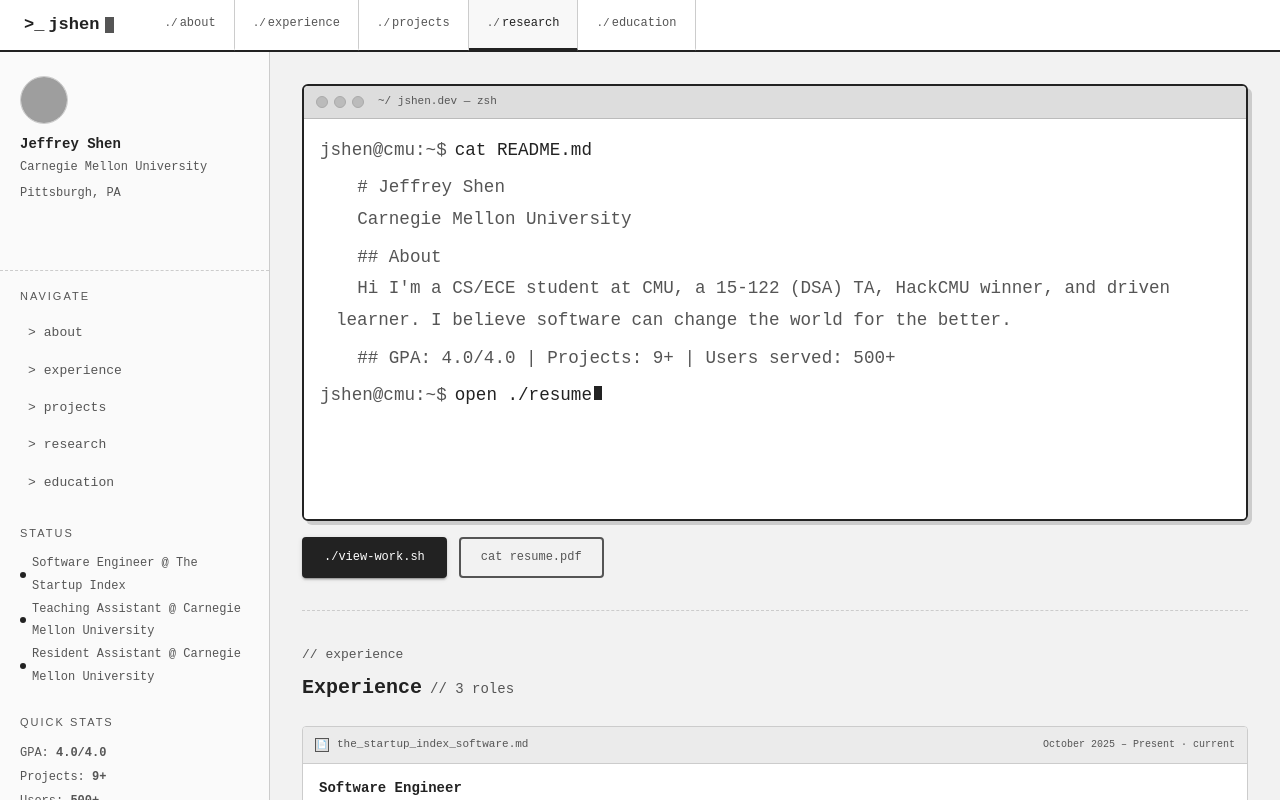
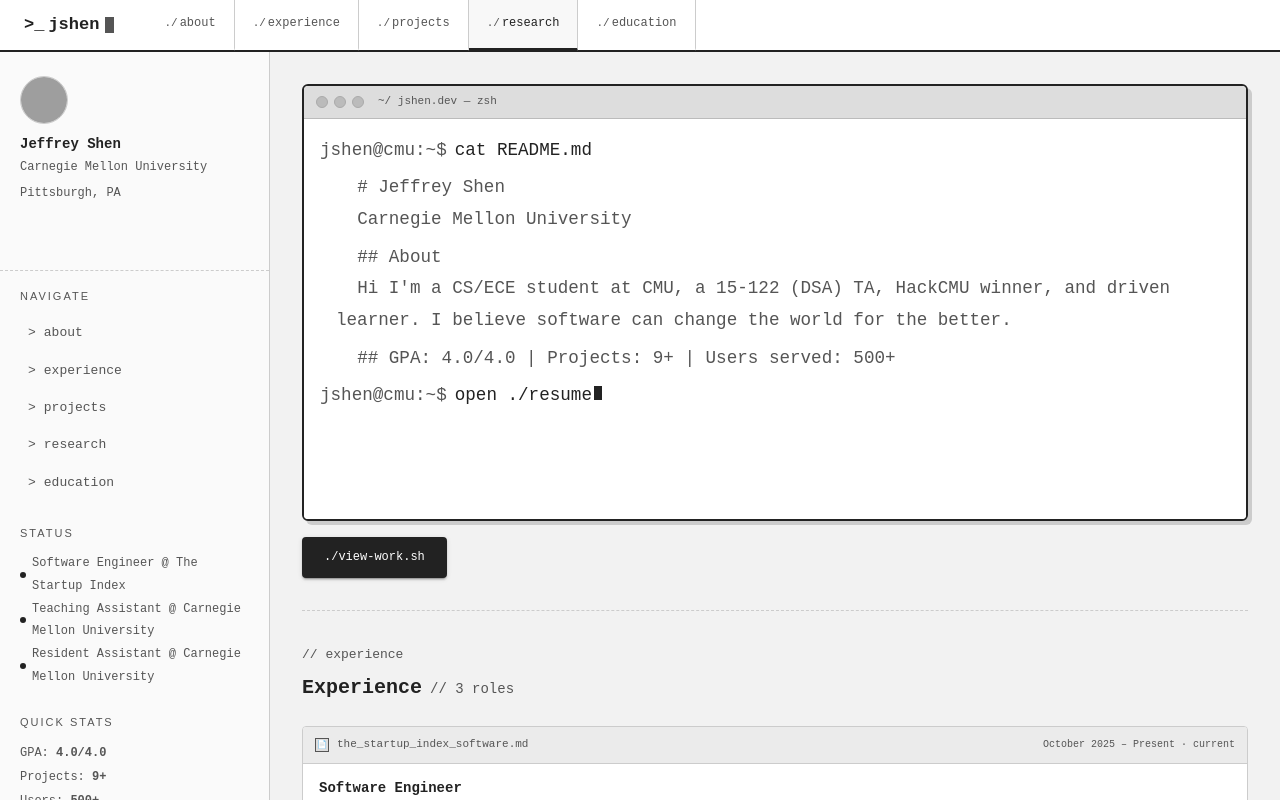
Before and after one commit to Skyism/personal-website-react, a React (Vite) app: page / in a window 1280 px wide. Shown: the top 800 px of the page. Built offline with nearby package versions, Linux system fonts and the light colour scheme; grey boxes are pictures that could not be loaded; some icons are missing.

Commit message:
tweak 2 :D

```diff
--- a/src/components/sections/TerminalHero.jsx
+++ b/src/components/sections/TerminalHero.jsx
@@ -291,30 +291,6 @@ export default function TerminalHero() {
             ./view-work.sh
           </Button>
         </ScrollLink>
-        <Button
-          variant="outlined"
-          href={personalInfo.socialLinks.resume}
-          target="_blank"
-          rel="noopener noreferrer"
-          sx={{
-            padding: '8px 20px',
-            border: '2px solid',
-            borderColor: 'text.secondary',
-            backgroundColor: 'transparent',
-            color: 'text.secondary',
-            borderRadius: '4px',
-            fontSize: '12px',
-            fontFamily: 'monospace',
-            textTransform: 'none',
-            '&:hover': {
-              borderColor: 'text.primary',
-              color: 'text.primary',
-              backgroundColor: 'transparent',
-            },
-          }}
-        >
-          cat resume.pdf
-        </Button>
       </Box>
     </Box>
   );
--- a/src/components/ui/SocialLinks.jsx
+++ b/src/components/ui/SocialLinks.jsx
@@ -2,7 +2,6 @@ import { IconButton, Tooltip, Box } from '@mui/material';
 import GitHubIcon from '@mui/icons-material/GitHub';
 import LinkedInIcon from '@mui/icons-material/LinkedIn';
 import EmailIcon from '@mui/icons-material/Email';
-import DescriptionIcon from '@mui/icons-material/Description';
 
 export default function SocialLinks({ direction = 'row', spacing = 1 }) {
   const socialLinks = [
@@ -20,11 +19,6 @@ export default function SocialLinks({ direction = 'row', spacing = 1 }) {
       name: 'Email',
       icon: <EmailIcon />,
       url: 'mailto:yshenjeffrey@gmail.com',
-    },
-    {
-      name: 'Resume',
-      icon: <DescriptionIcon />,
-      url: '/assets/documents/Yinchu_Shen_Resume.pdf',
     },
   ];
 
```
Also changed, not shown: src/components/sections/ContactSection.jsx (+0 -14 lines), src/components/sections/HeroAboutSection.jsx (+0 -10 lines), src/components/sections/HeroSection.jsx (+0 -9 lines).
